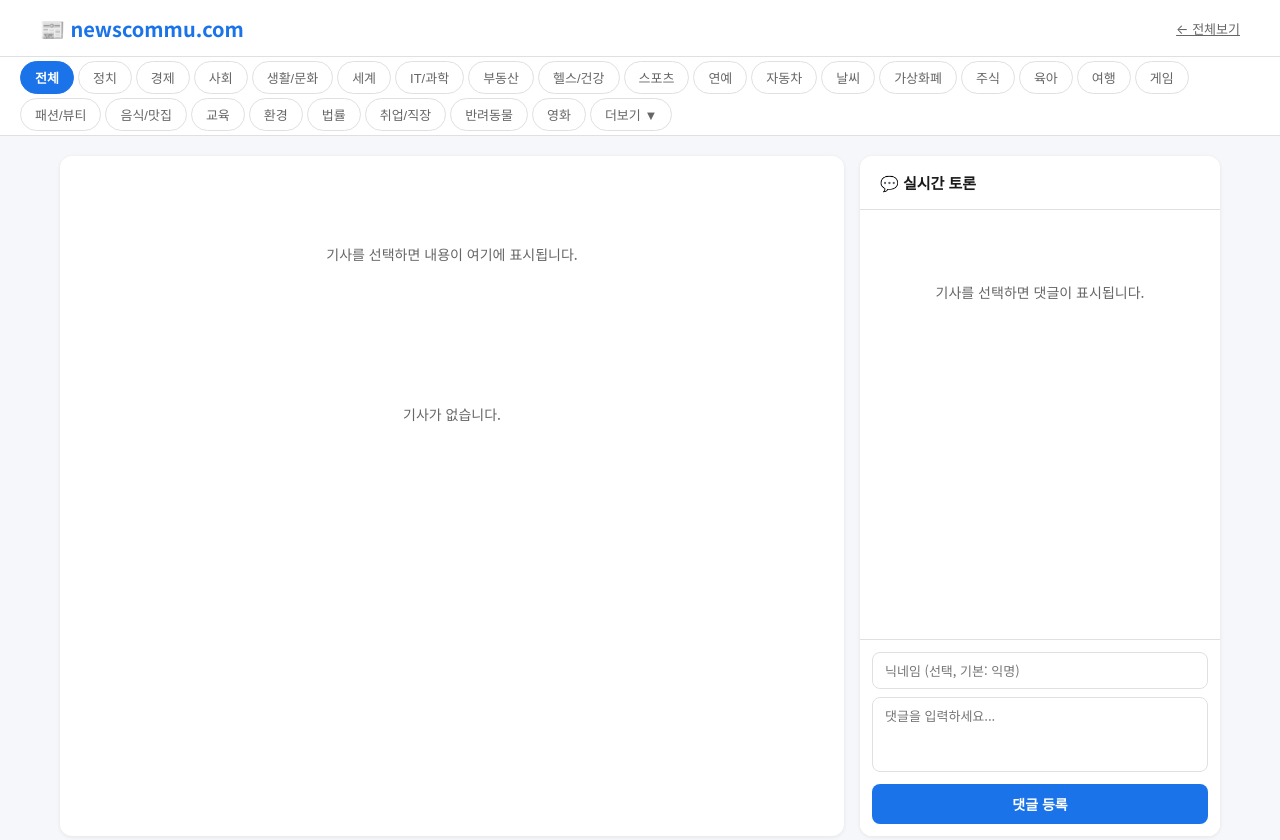
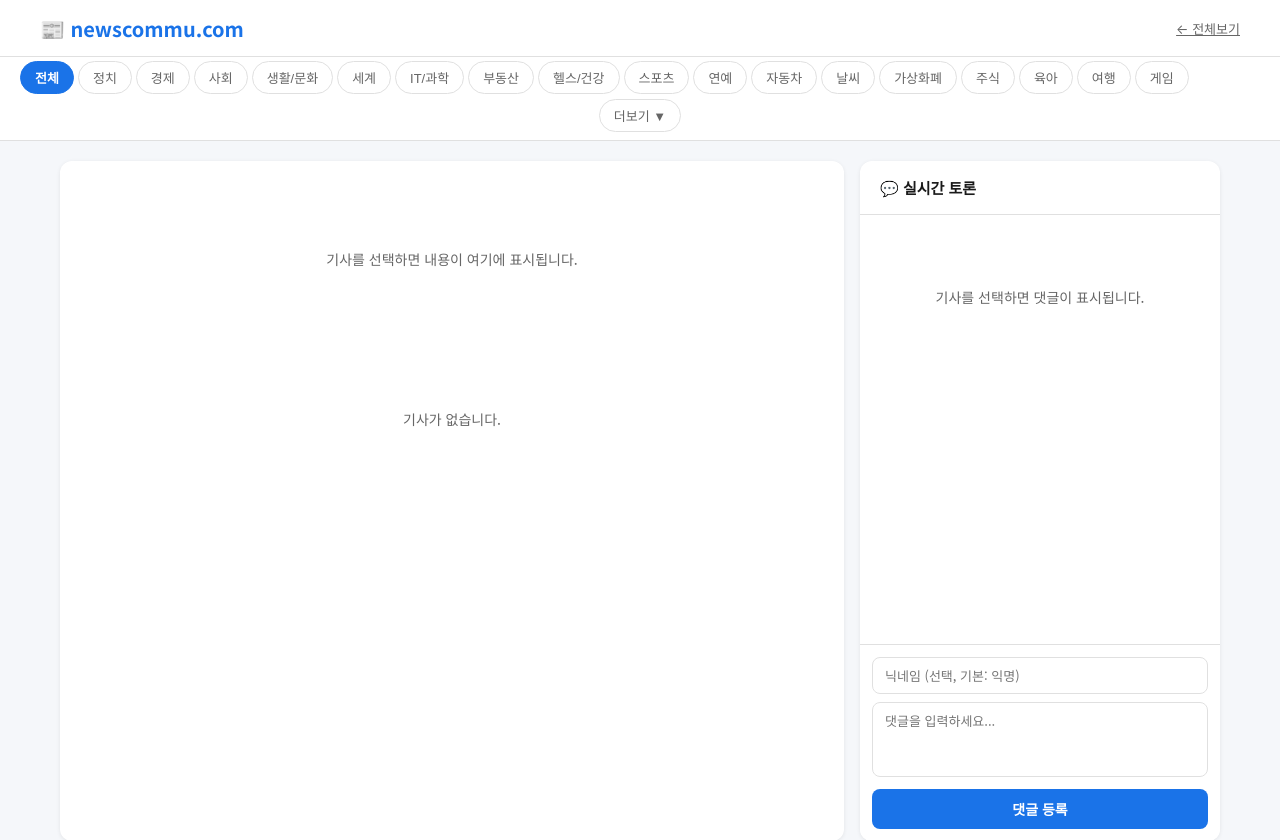
Before and after one commit to hkno3/commu, a PHP site: page /category.php in a window 1280 px wide. Shown: the top 840 px of the page. Run offline with PHP 8.4, Linux system fonts and the light colour scheme; data that the repository does not hold is empty; some libraries are stand-ins or nearby versions.

Commit message:
Fix category nav: move 더보기 button outside overflow container
https://claude.ai/code/session_01JkxMEsv2abmXpAdqut864T

```diff
--- a/assets/css/style.css
+++ b/assets/css/style.css
@@ -60,12 +60,18 @@ header {
   flex-wrap: wrap;
   gap: 4px;
   overflow: hidden;
-  max-height: 80px;
+  max-height: 36px;
   transition: max-height 0.3s ease;
 }
 
 .cat-nav-inner.expanded {
-  max-height: 200px;
+  max-height: 300px;
+}
+
+.cat-more-row {
+  display: flex;
+  justify-content: center;
+  padding: 2px 0 4px;
 }
 
 .cat-btn {
--- a/assets/js/main.js
+++ b/assets/js/main.js
@@ -57,7 +57,15 @@ function buildCategoryNav() {
     nav.appendChild(btn);
   });
 
-  // 더보기 버튼
+  // 더보기 버튼 - nav 바깥 별도 행에 배치
+  let moreRow = document.getElementById('cat-more-row');
+  if (!moreRow) {
+    moreRow = document.createElement('div');
+    moreRow.id = 'cat-more-row';
+    moreRow.className = 'cat-more-row';
+    nav.parentElement.appendChild(moreRow);
+  }
+  moreRow.innerHTML = '';
   const moreBtn = document.createElement('button');
   moreBtn.className = 'cat-more-btn';
   moreBtn.textContent = '더보기 ▼';
@@ -66,7 +74,7 @@ function buildCategoryNav() {
     nav.classList.toggle('expanded', catExpanded);
     moreBtn.textContent = catExpanded ? '접기 ▲' : '더보기 ▼';
   };
-  nav.appendChild(moreBtn);
+  moreRow.appendChild(moreBtn);
 }
 
 function switchCategory(cat, btnEl) {
```
